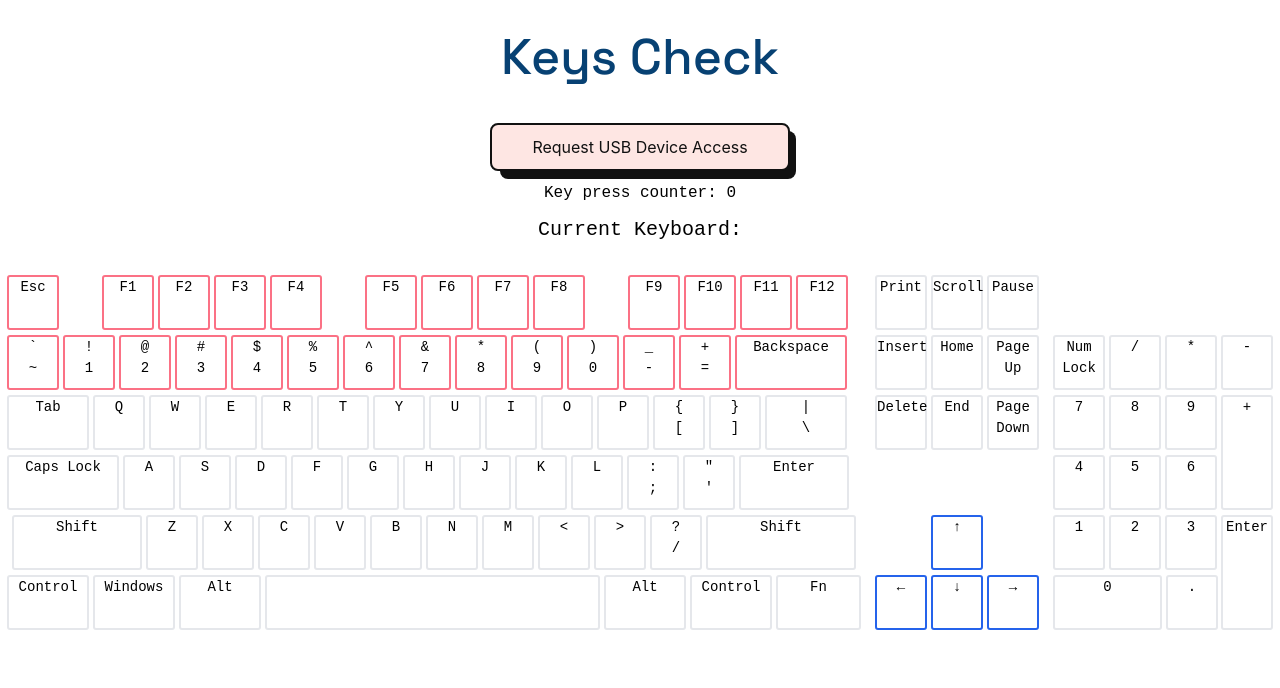
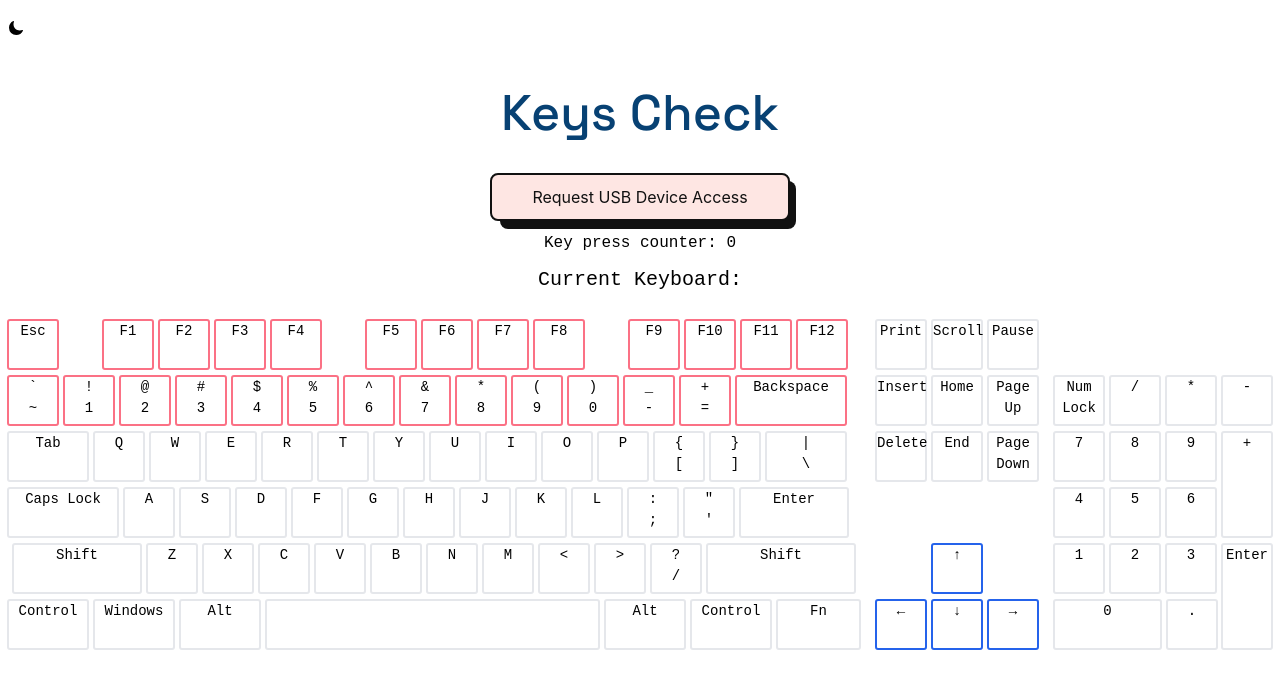
Before and after one commit to justine111/keys-check, a React (Create React App) app: page / in a window 1280 px wide. Shown: the top 688 px of the page. Built offline with nearby package versions, Linux system fonts and the light colour scheme.

Commit message:
Implement dark mode

```diff
--- a/package.json
+++ b/package.json
@@ -8,6 +8,7 @@
     "@testing-library/user-event": "^13.5.0",
     "react": "^18.3.1",
     "react-dom": "^18.3.1",
+    "react-icons": "^5.2.1",
     "react-router-dom": "^6.23.1",
     "react-scripts": "5.0.1",
     "react-toastify": "^10.0.5",
--- a/src/App.css
+++ b/src/App.css
@@ -2,10 +2,11 @@
 
 :root {
   --keywidth: 52px;
-  --keyheight: 55px;
+  --keyheight: 51px;
   --keyrowgap: 5px;
   --keycolumngap: 2px;
 }
+
 
 .page {
   width: 100%;
@@ -15,6 +16,7 @@
   justify-items: center;
   font-family: "Roboto Mono", monospace;
 }
+
 
 .header {
   padding-top: 20px;
--- a/src/App.js
+++ b/src/App.js
@@ -1,12 +1,34 @@
+import React from "react";
 import './App.css';
 import Keyboard from "./pages/keyboard";
+import { IoMoon } from "react-icons/io5";
+import { IoSunny } from "react-icons/io5";
+
 
 function App() {
-  return (
-  <>
-    <Keyboard/>
-  </>
-  );
+    const [dark, setDark] = React.useState(false);
+
+    const darkModeHandler = () => {
+        setDark(!dark);
+        document.body.classList.toggle("dark");
+    }
+
+    return (
+        <>
+        <div className="dark:bg-slate-800">
+            <button className="w-10 h-10 m-2" onClick={()=> darkModeHandler()}>
+                {
+                    dark && <IoSunny />
+                }
+
+                {
+                    !dark && <IoMoon />
+                }
+            </button>
+            <Keyboard/>
+        </div>
+        </>
+    );
 };
 
 export default App;
--- a/src/pages/keyboard.jsx
+++ b/src/pages/keyboard.jsx
@@ -93,6 +93,7 @@ const Keyboard = () => {
 
 
     return (
+
         <div className="page">
             <div className='header'>Keys Check</div>
 
--- a/tailwind.config.js
+++ b/tailwind.config.js
@@ -3,6 +3,7 @@ module.exports = {
   content: [
     "./src/**/*.{js,jsx,ts,tsx}",
   ],
+  darkMode: "class",
   theme: {
     extend: {},
   },
```
Also changed, not shown: 1 other file (tests, documents, lock files or other folders).
